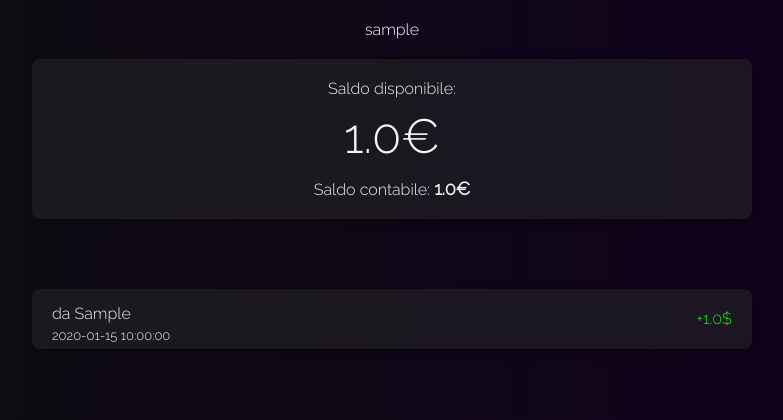
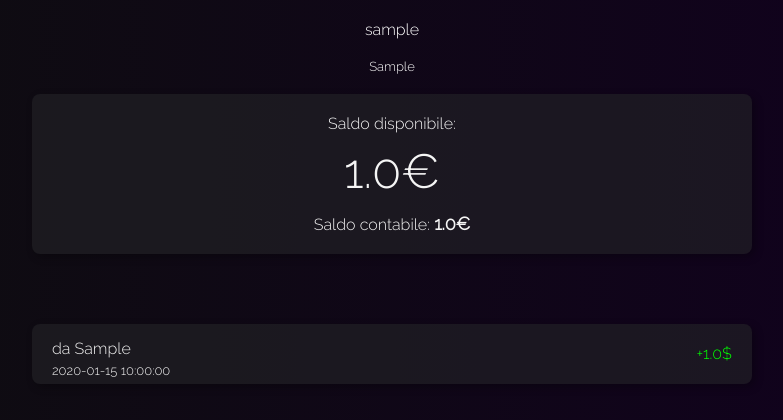
Before and after one commit to fmls03/HomeBanking, a Flask app: page /home in a window 1280 px wide. Shown: the part 40-460 px from the top of the page, without its empty margins (248-1031 px from the left). Run offline with Flask 2, Linux system fonts and the light colour scheme; the visitor is signed in with stand-in values (Sample User, id 1); tables that the repository leaves empty hold one stand-in row (values such as "Sample post").

Commit message:
aggiustato

```diff
--- /dev/null
+++ b/adsad.py
@@ -0,0 +1,5 @@
+from passlib.hash import sha256_crypt
+
+s = 'admin'
+
+print(sha256_crypt.hash(s))
--- a/static/home.css
+++ b/static/home.css
@@ -63,6 +63,12 @@ body{
 #username{
 	color: white;
 	margin-top: 20px;
+}
+
+#iban{
+	color: white;
+	margin-top: 20px;
+	font-size: small;
 }
 
 .div-saldo-container{
--- a/templates/home.html
+++ b/templates/home.html
@@ -35,7 +35,7 @@
     </nav>
     <div class="page">
         <span id="username"> {{ username }} </span>
-
+        <span id="iban">{{ saldo.conto.iban }}</span>
         <div class="div-saldo-container">
             <div class="div-saldo-count">
                 <span id="text-saldo-disp"> Saldo disponibile:</span>
```
Also changed, not shown: _admin.py (+5 -2 lines).
